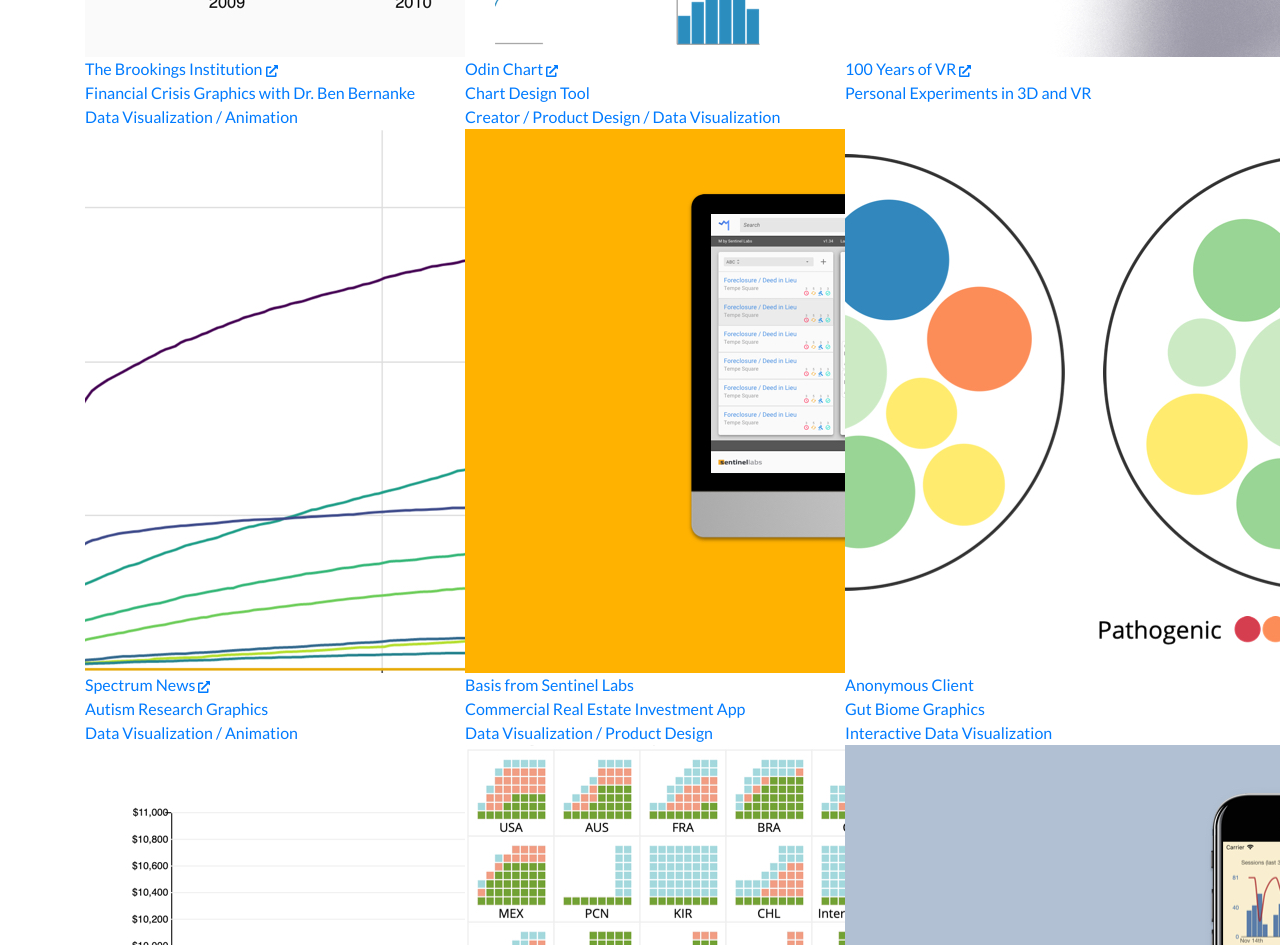
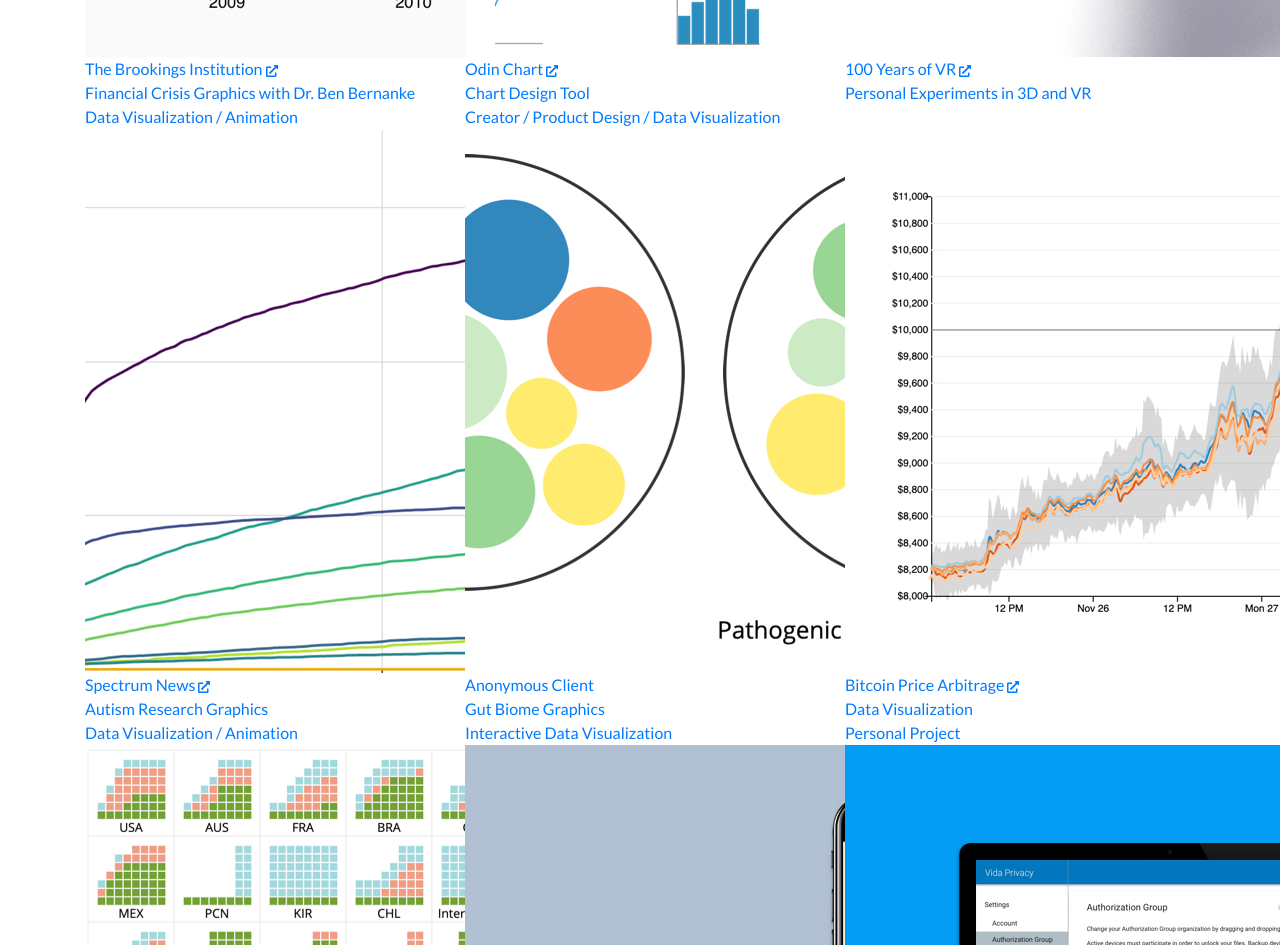
Before and after one commit to thetylerwolf/website, a React (Create React App) app: page / in a window 1280 px wide. Shown: the part 1420-2365 px from the top of the page. Built offline with nearby package versions, Linux system fonts and the light colour scheme.

Commit message:
removed an item

```diff
--- a/src/assets/js/portfolio.js
+++ b/src/assets/js/portfolio.js
@@ -120,23 +120,23 @@
       'link': 'https://www.spectrumnews.org/news/autism-diagnosis-often-followed-identification-conditions/',
       'id': 'spectrum-diagnoses'
     },
-    {
-      'title': 'Basis from Sentinel Labs',
-      'date': '06/2018',
-      'types': [
-        'enterprise',
-        'product design',
-        'data visualization'
-      ],
-      'cover': {
-        'img': 'sentinel-labs.jpg'
-      },
-      'description': [
-        'Commercial Real Estate Investment App',
-        'Data Visualization / Product Design'
-      ],
-      'id': 'sentinel-labs',
-    },
+    // {
+    //   'title': 'Basis from Sentinel Labs',
+    //   'date': '06/2018',
+    //   'types': [
+    //     'enterprise',
+    //     'product design',
+    //     'data visualization'
+    //   ],
+    //   'cover': {
+    //     'img': 'sentinel-labs.jpg'
+    //   },
+    //   'description': [
+    //     'Commercial Real Estate Investment App',
+    //     'Data Visualization / Product Design'
+    //   ],
+    //   'id': 'sentinel-labs',
+    // },
     {
       'title': 'Anonymous Client',
       'types': [
```
